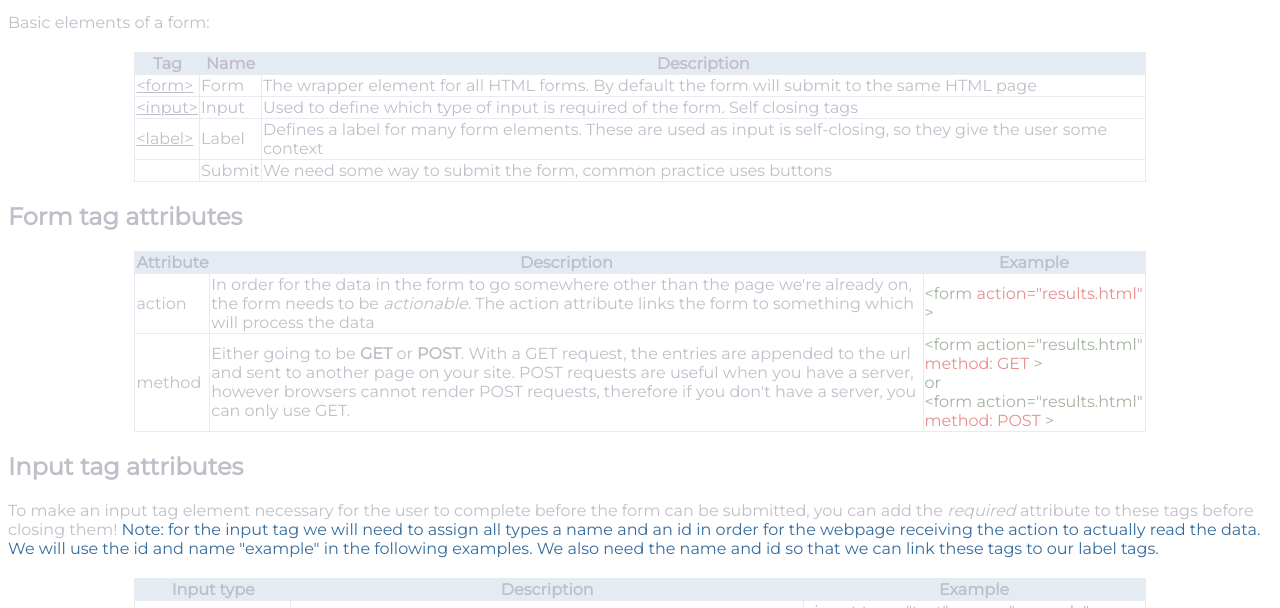
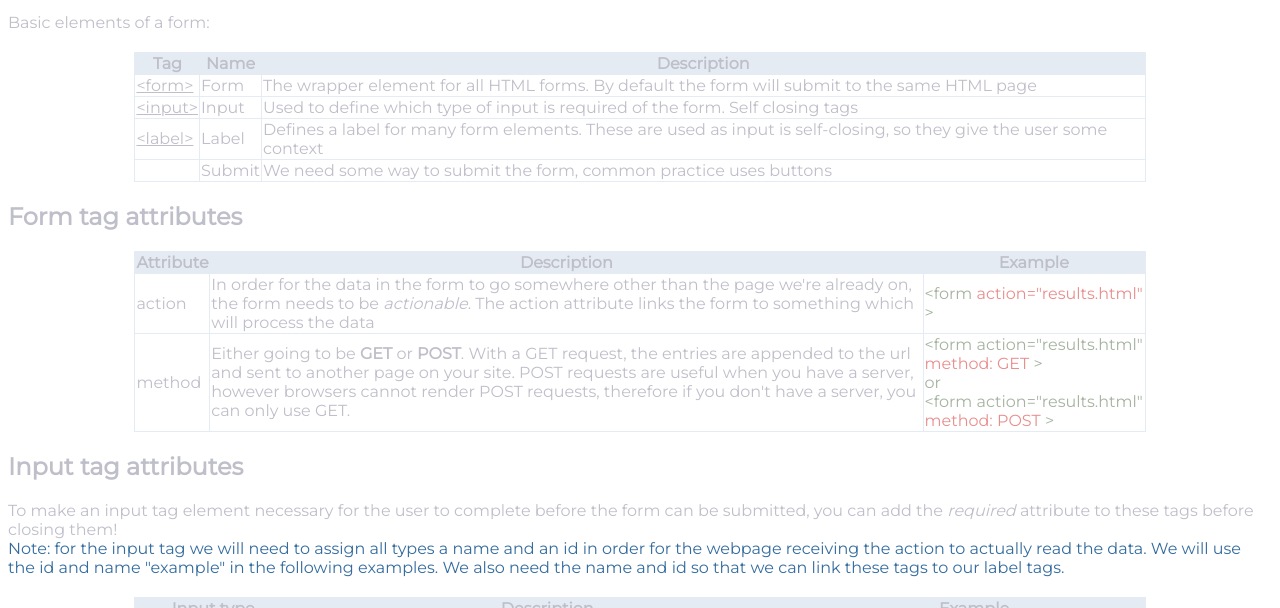
Before and after one commit to nazaninrizvi/codecademy, a plain HTML site: page Javascript/cheatsheet/index.html in a window 1280 px wide. Shown: the part 123-731 px from the top of the page. Drawn offline with Linux system fonts and the light colour scheme.

Commit message:
edited a paragraph

```diff
--- a/Javascript/cheatsheet/index.html
+++ b/Javascript/cheatsheet/index.html
@@ -91,7 +91,7 @@
         <p>
             To make an input tag element necessary for the user to complete before the form can be
             submitted, you can add the <i>required</i> attribute to these tags before closing them!
-            <span style="color: #346C9E">Note: for the input tag we will need to assign all types a name
+            <span style="color: #346C9E"><br>Note: for the input tag we will need to assign all types a name
             and an id in order for the webpage receiving the action to actually read the data. We will use
             the id and name "example" in the following examples. We also need the name and id so that we
             can link these tags to our label tags.</span>
```
